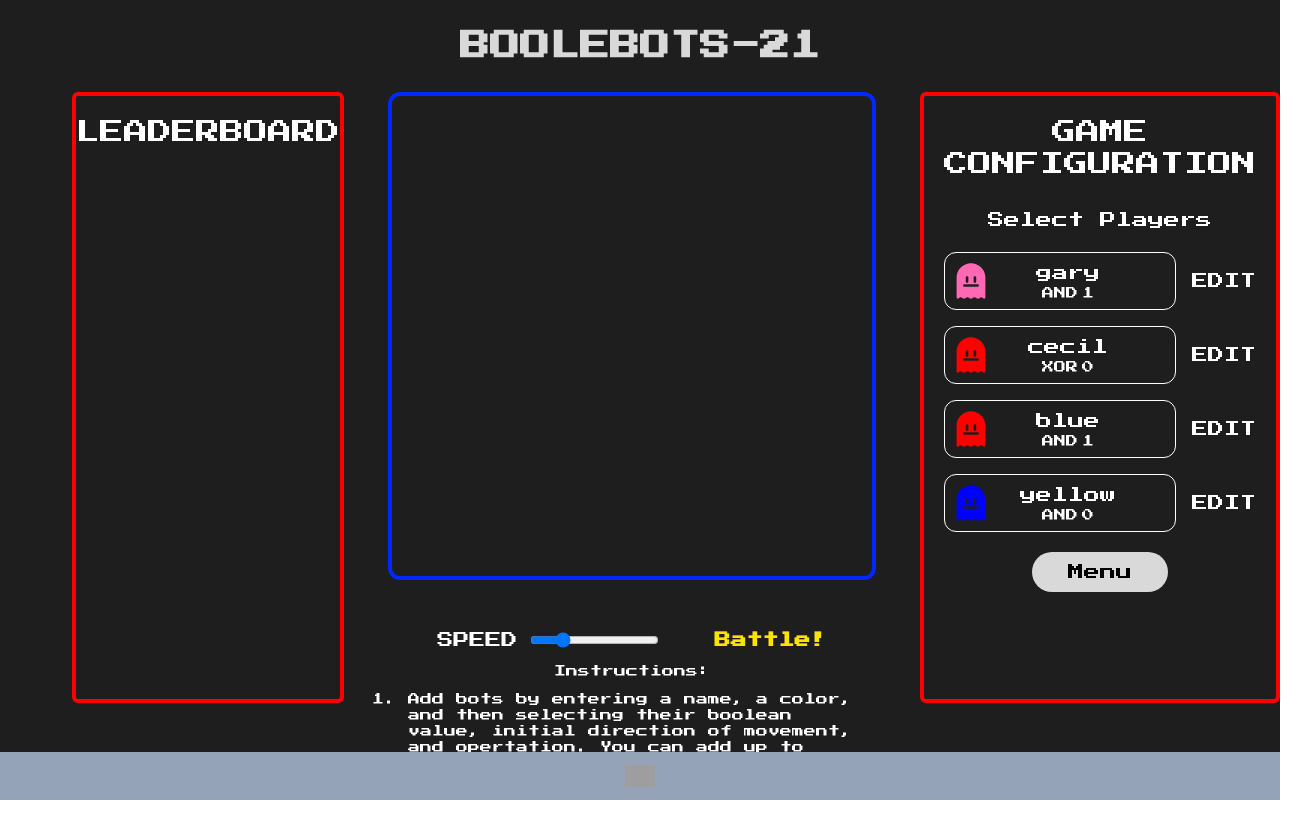
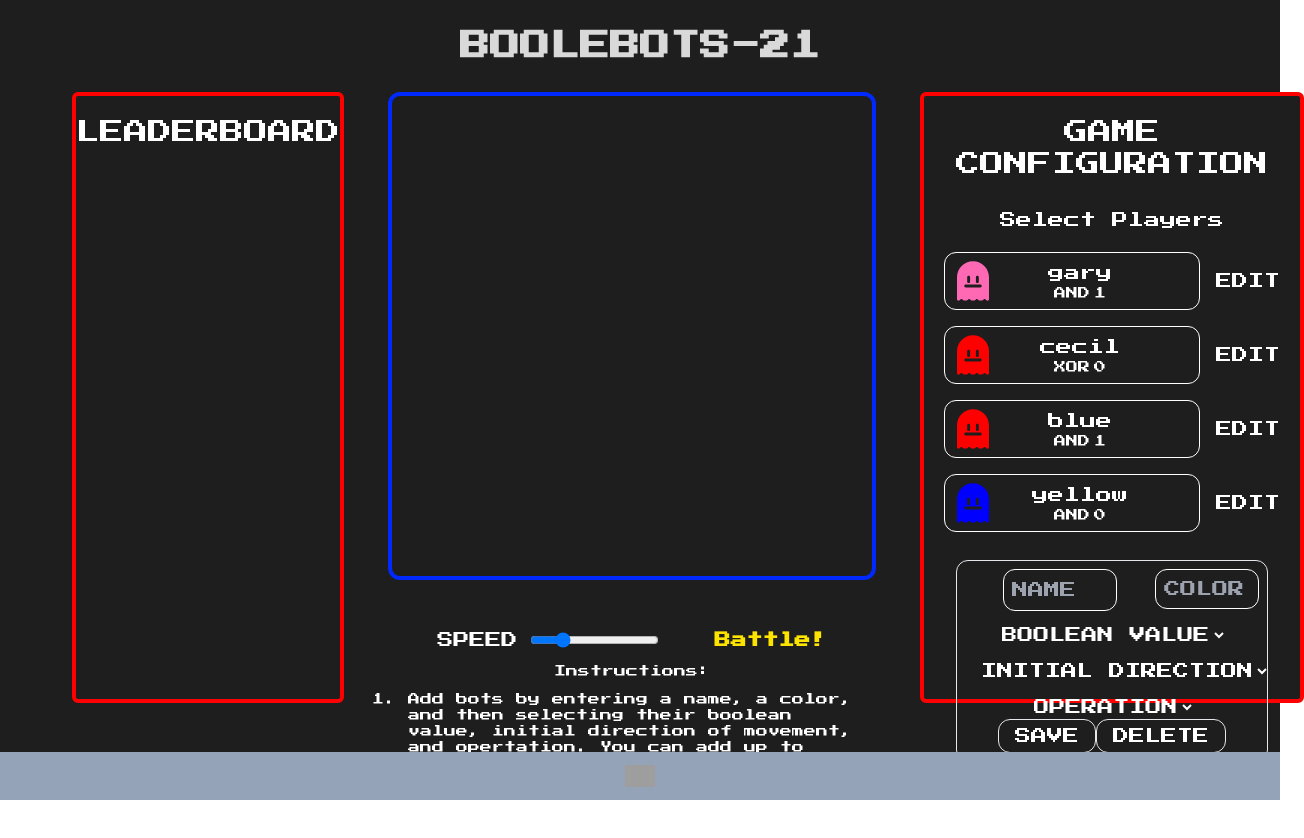
Before and after one commit to chingu-voyages/v44-tier2-team-21, a React (Vite) app: page / in a window 1280 px wide. Shown: the top 838 px of the page, 1304 px wide, since content can reach past the window. Built offline with nearby package versions, Linux system fonts and the light colour scheme; grey boxes are pictures that could not be loaded.

Commit message:
Revert "bug/*91/added menu button"
This reverts commit 782b2eef0cfb0503fc610b0d46841a309908b90c.

```diff
--- a/src/components/AddedBots.jsx
+++ b/src/components/AddedBots.jsx
@@ -3,7 +3,7 @@ import menu from "../assets/menu.svg";
 import { BotContext } from "../context/botcontext/BotState";
 import { contructRandomSvg } from "../helper/BotFunctions";
 
-const AddedBots = ({ bot, handleClick }) => {
+const AddedBots = ({ bot, handleClick, openMenu }) => {
   const { botdata, setMainState } = useContext(BotContext);
 
   return (
@@ -33,7 +33,7 @@ const AddedBots = ({ bot, handleClick }) => {
         </div>
       </div>
       <div className="flex flex-shrink-0">
-      <h1 onClick={handleClick} className="ml-4 cursor-pointer">
+      <h1 onClick={() => handleClick(bot)} className="ml-4 cursor-pointer">
           EDIT
         </h1>
       </div>
--- a/src/components/Controls.jsx
+++ b/src/components/Controls.jsx
@@ -6,7 +6,7 @@ import AddedBots from "./AddedBots";
 import { BotContext } from "../context/botcontext/BotState";
 
 const Controls = () => {
-  const [show, setShow] = useState(false);
+  const [show, setShow] = useState(true);
   const [name, setName] = useState("");
   const [editBotData, setEditBotData] = useState(null);
   const { botdata, setMainState, mainState } = useContext(BotContext);
@@ -84,7 +84,8 @@ const Controls = () => {
     setShow(false);
   };
 
-  const openMenu = () => {
+  const handleClick = (bot) => {
+    editBot(bot);
     setShow(true);
   };
 
@@ -99,19 +100,20 @@ const Controls = () => {
             bot={bot}
             key={bot.id}
             handleClick={() => editBot(bot)}
+            openMenu={handleClick}
           />
         );
       })}
       {!show && (
         <button
-          onClick={openMenu}
+          onClick={handleClick}
           className={
-            botdata.length === 1
+            botdata.length === 4
               ? "hidden"
               : "px-9 py-2 mt-3 rounded-full bg-[#D9D9D9] text-[#000000]"
           }
         >
-          Menu
+          + Add Bot
         </button>
       )}
       {show && (
```
